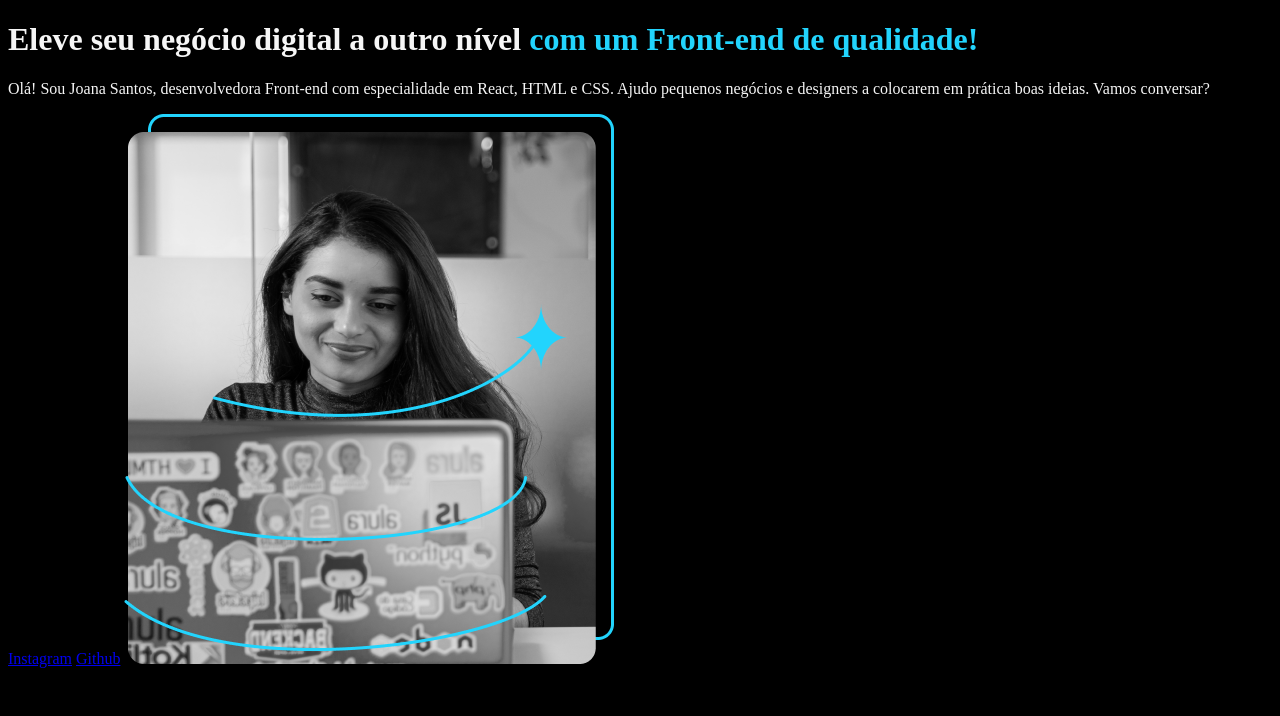
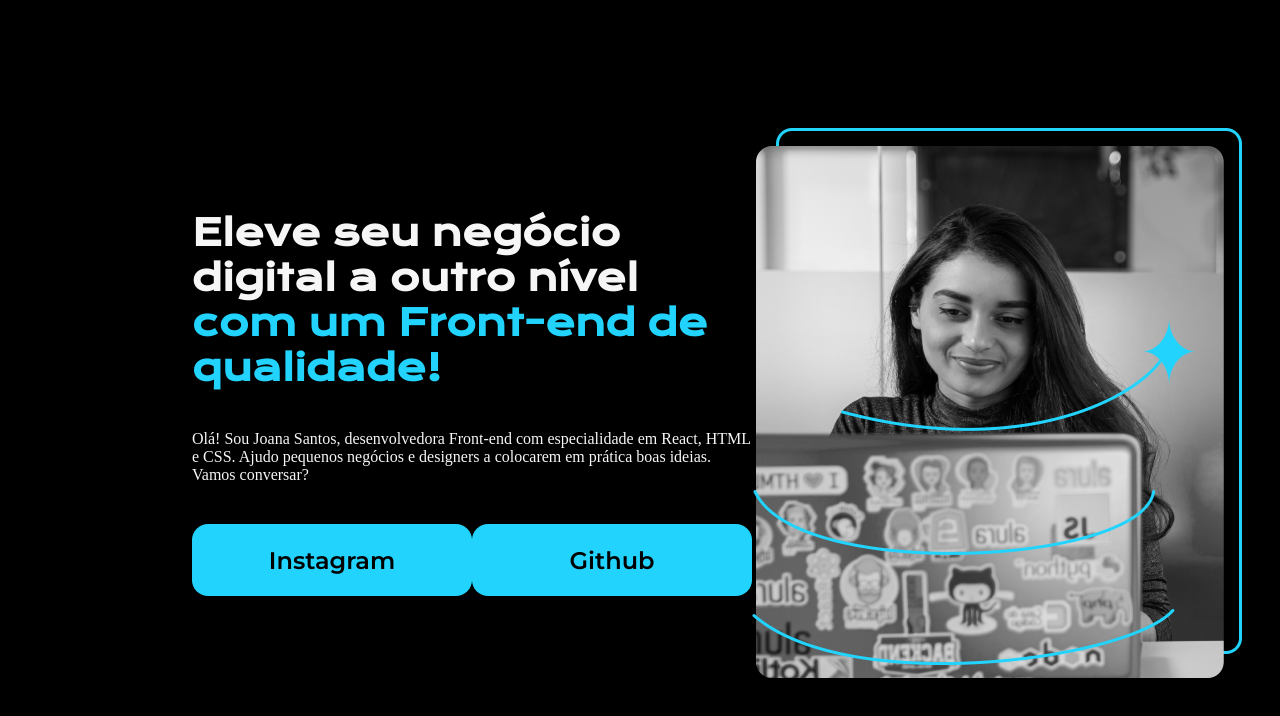
Before and after one commit to JoaoFelipe11/alura-frontend, a plain HTML site: page index.html in a window 1280 px wide. Drawn offline with nearby package versions, Linux system fonts and the light colour scheme.

Commit message:
estilizando projeto

```diff
--- a/index.html
+++ b/index.html
@@ -8,13 +8,17 @@
 </head>
 <body>
     <header></header>
-    <main>
-        <h1>Eleve seu negócio digital a outro nível <strong>com um Front-end de qualidade!</strong></h1>
-        <p>Olá! Sou Joana Santos, desenvolvedora Front-end com especialidade em React, HTML e CSS.
-             Ajudo pequenos negócios e designers a colocarem em prática boas ideias. Vamos conversar?</p>
-             <a href="https://Instagram.com/jotafelipe11" target="_blank">Instagram</a>
-             <a href="https://github.com/joaofelipe11" target="_blank">Github</a>
-             <img src="Imagem.png" alt="foto da Joana Santos">
+    <main class="apresentacao">
+        <section class="apresentacao-conteudo">
+            <h1 class="apresentacao-conteudo-titulo">Eleve seu negócio digital a outro nível <strong class="titulo-destaque">com um Front-end de qualidade!</strong></h1>
+            <p class="apresentacao-conteudo-texto">Olá! Sou Joana Santos, desenvolvedora Front-end com especialidade em React, HTML e CSS.
+            Ajudo pequenos negócios e designers a colocarem em prática boas ideias. Vamos conversar?</p>
+            <div class="apresentacao-links">
+                <a class="apresentacao-botao" href="https://Instagram.com/jotafelipe11" target="_blank">Instagram</a>
+                <a class="apresentacao-botao" href="https://github.com/joaofelipe11" target="_blank">Github</a>
+            </div>
+        </section>
+        <img src="Imagem.png" alt="foto da Joana Santos">
     </main>
     <footer></footer>
 </body>
--- a/style.css
+++ b/style.css
@@ -1,8 +1,60 @@
+@import url('https://fonts.googleapis.com/css2?family=Krona+One&display=swap');
+@import url('https://fonts.googleapis.com/css2?family=Montserrat:ital,wght@0,100..900;1,100..900&display=swap');
+
+* {
+    margin: 0;
+    padding: 0;
+}
+
 body{
     background-color: black;
     color: #F6F6F6;
+    height: 100vh;
+    box-sizing: border-box;
 }
 
-strong {
+.titulo-destaque {
     color: #22D4FD;
 }
+
+.apresentacao{
+    margin: 10% 15%;
+    display: flex;
+    align-items: center;
+    justify-content: space-between;
+}
+
+.apresentacao-conteudo{
+    width: 615px;
+    display: flex;
+    flex-direction: column;
+    gap: 40px   ;
+}
+
+.apresentacao-conteudo-titulo{
+    font-size: 36px;
+    font-family: 'krona one', sans-serif;
+}
+
+.apresentação-conteudo-texto{
+    font-size: 24px;
+    font-family: 'montserrat', sans-serif;
+}
+
+.apresentacao-links{
+    display: flex;
+    justify-content: space-between;
+}
+
+.apresentacao-botao{
+    background-color: #22D4FD;
+    width: 280px;
+    text-align: center;
+    border-radius: 16px;
+    font-size: 24px;
+    padding: 21.5px 0;
+    text-decoration: none;
+    color: #000000;
+    font-family: 'montserrat', sans-serif;
+    font-weight: 600;
+}
```
